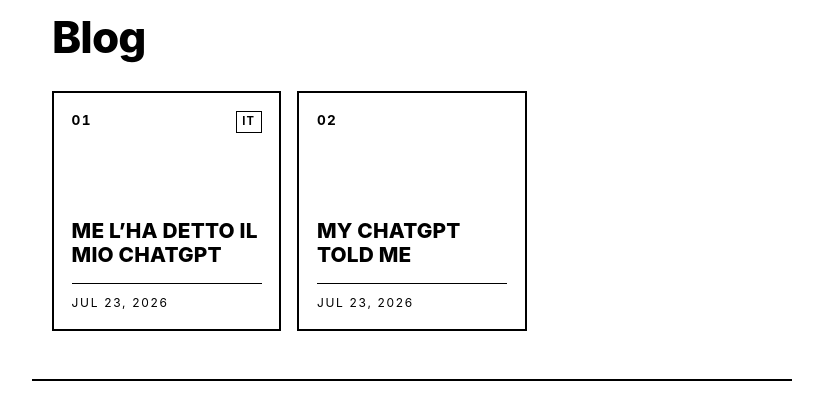
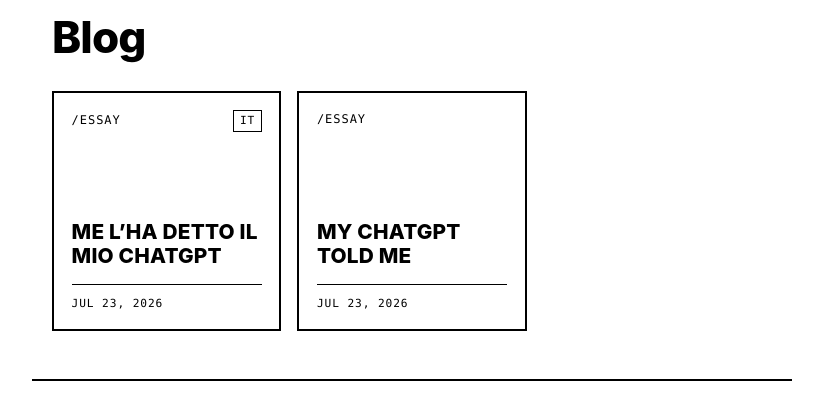
Before and after one commit to linda-anticoli/linda-anticoli.github.io, a Jekyll site: the page built from blog.html, in a window 1280 px wide. Shown: the part 124-522 px from the top of the page, without its empty margins (228-1051 px from the left). Built offline with Jekyll 4.4.1, drawn with Linux system fonts in a browser that asks for light colours.

Commit message:
Change_Font_Blog_Cards
added monotype

```diff
--- a/_posts/2026-07-23-My_ChatGPT_Told_Me.md
+++ b/_posts/2026-07-23-My_ChatGPT_Told_Me.md
@@ -2,6 +2,7 @@
 layout: post
 title: "My ChatGPT told me"
 date: 2026-07-23
+section: Essay
 ---
 
 **Annoying people and immutable mobiles**
--- a/_posts/2026-07-23-My_ChatGPT_Told_Me_ITA.md
+++ b/_posts/2026-07-23-My_ChatGPT_Told_Me_ITA.md
@@ -3,6 +3,7 @@
 title: "Me l’ha detto il mio ChatGPT"
 date: 2026-07-23
 lang: it
+section: Essay
 ---
 
 
--- a/assets/style.css
+++ b/assets/style.css
@@ -5,6 +5,7 @@
   --line: #000000;
   --line-soft: #e3e3e3;
   --bg: #ffffff;
+  --mono: ui-monospace, "SF Mono", Menlo, Consolas, "Liberation Mono", monospace;
 }
 
 * { box-sizing: border-box; }
@@ -112,16 +113,17 @@
   justify-content: space-between;
   align-items: baseline;
 }
-.post-card-index {
-  font-size: 0.85rem;
-  font-weight: 700;
-  font-variant-numeric: tabular-nums;
-  letter-spacing: 0.1em;
+.post-card-section {
+  font-family: var(--mono);
+  font-size: 0.75rem;
+  text-transform: uppercase;
+  letter-spacing: 0.08em;
 }
 .post-card-lang {
+  margin-left: auto;
+  font-family: var(--mono);
   font-size: 0.7rem;
-  font-weight: 700;
-  letter-spacing: 0.1em;
+  letter-spacing: 0.08em;
   border: 1px solid currentColor;
   padding: 0.05rem 0.35rem;
 }
@@ -139,9 +141,10 @@
   margin-top: 1rem;
   padding-top: 0.6rem;
   border-top: 1px solid currentColor;
-  font-size: 0.75rem;
+  font-family: var(--mono);
+  font-size: 0.7rem;
   text-transform: uppercase;
-  letter-spacing: 0.14em;
+  letter-spacing: 0.08em;
 }
 
 /* ---- Project grid of clickable cards ---- */
--- a/blog.html
+++ b/blog.html
@@ -12,7 +12,7 @@
   {% for post in site.posts %}
   <a class="post-card" href="{{ post.url | relative_url }}">
     <span class="post-card-top">
-      <span class="post-card-index">{{ forloop.index | prepend: "00" | slice: -2, 2 }}</span>
+      {% if post.section %}<span class="post-card-section">/{{ post.section }}</span>{% endif %}
       {% if post.lang == "it" %}<span class="post-card-lang" title="In italiano" aria-label="In italiano">IT</span>{% endif %}
     </span>
     <span class="post-card-title">{{ post.title }}</span>
```
